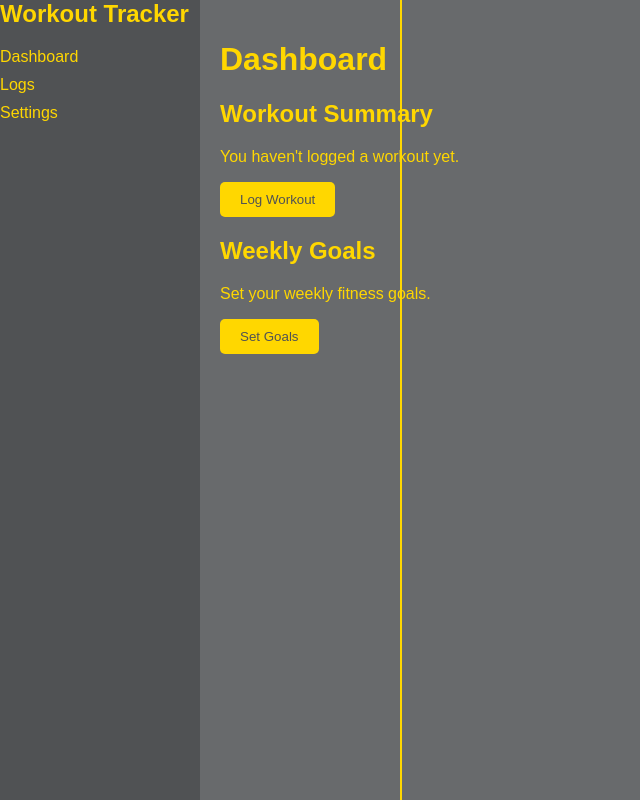
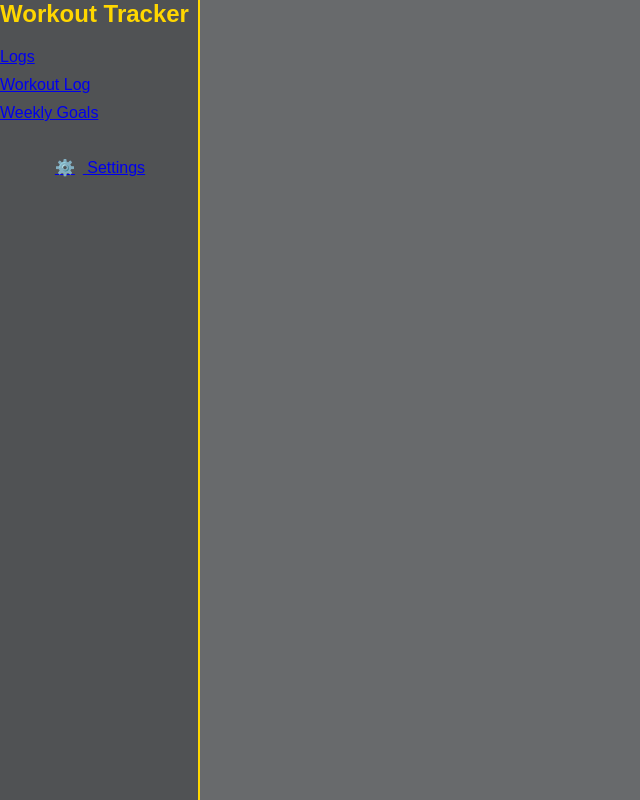
Before and after one commit to dkpunit/workout-tracker, a React (Create React App) app: page / in a window 1280 px wide. Shown: the whole page, without its empty margins (0-640 px from the left). Built offline with nearby package versions, Linux system fonts and the light colour scheme.

Commit message:
UPDATE FILES, ADDED FILES

```diff
--- a/src/App.css
+++ b/src/App.css
@@ -11,11 +11,32 @@ body {
   height: 100vh;
 }
 
+/* Sidebar */
 .sidebar {
   width: 200px; /* Sidebar width */
-  min-height: 100vh; /* Ensures the sidebar height aligns with the line */
+  min-height: 100vh; /* Ensures the sidebar height aligns with the viewport */
   background-color: #505254; /* Darker Nardo Grey */
-  position: relative; /* Allows proper alignment with the line */
+  position: relative; /* Reference point for the yellow line */
+}
+
+/* Yellow Line */
+.sidebar::after {
+  content: '';
+  width: 2px; /* Thickness of the yellow line */
+  height: 100%; /* Match the height of the sidebar */
+  background-color: #FFD700; /* Yellow line */
+  position: absolute; /* Attach to the sidebar */
+  top: 0; /* Start at the top of the sidebar */
+  right: 0; /* Align the line to the right edge of the sidebar */
+}
+
+/* Main Content */
+.main-content {
+  flex-grow: 1;
+  padding: 20px;
+  background-color: #686A6C; /* Nardo Grey for Main Content */
+  color: #FFD700; /* Yellow for Text */
+  position: relative; /* Avoid interference with the sidebar */
 }
 
 .sidebar h2 {
@@ -54,18 +75,6 @@ body {
   color: #FFD700; /* Yellow for Text */
 }
 
-/* Line Separator */
-.main-content::before {
-  content: '';
-  width: 2px; /* Thickness of the yellow line */
-  height: 100vh; /* Full height of the viewport */
-  background-color: #FFD700; /* Yellow line */
-  position: absolute; /* Ensure proper alignment */
-  top: 0; /* Anchor to the top */
-  left: 200px; /* Match sidebar width */
-  z-index: 0; /* Ensure it appears correctly behind text but visible */
-}
-
 /* Buttons */
 button {
   background-color: #FFD700; /* Yellow Button */
@@ -80,3 +89,14 @@ button:hover {
   background-color: #FFC300; /* Slightly darker Yellow on Hover */
   color: #FFF; /* White Text */
 }
+
+/* Sidebar Footer (Settings Link) */
+.sidebar-footer {
+  margin-top: auto; /* Push to the bottom of the sidebar */
+  padding: 20px 0;
+  text-align: center;
+}
+
+.settings-icon {
+  margin-right: 8px;
+}
--- a/src/App.js
+++ b/src/App.js
@@ -1,24 +1,41 @@
-import React from 'react';
-import './App.css';
-import Dashboard from './routes/Dashboard';
+import React from "react";
+import { BrowserRouter as Router, Routes, Route, Link } from "react-router-dom";
+import "./App.css";
+import LogsPage from "./pages/LogsPage";
+import GoalsPage from "./pages/GoalsPage";
 
 function App() {
   return (
-    <div className="app-container">
-      <div className="sidebar">
-        <h2>Workout Tracker</h2>
-        <ul>
-          <li>Dashboard</li>
-          <li>Logs</li>
-          <li>Settings</li>
-        </ul>
-      </div>
-      <div className="content-wrapper">
+    <Router>
+      <div className="app-container">
+        <div className="sidebar">
+          <h2>Workout Tracker</h2>
+          <ul>
+            <li>
+              <Link to="/logs">Logs</Link>
+            </li>
+            <li>
+              <Link to="/logs">Workout Log</Link>
+            </li>
+            <li className="settings-link">
+              <Link to="/goals">Weekly Goals</Link>
+            </li>
+          </ul>
+          <div className="sidebar-footer">
+            <Link to="/settings">
+              <span className="settings-icon">⚙️</span> Settings
+            </Link>
+          </div>
+        </div>
         <div className="main-content">
-          <Dashboard />
+          <Routes>
+            <Route path="/logs" element={<LogsPage />} />
+            <Route path="/goals" element={<GoalsPage />} />
+            <Route path="/settings" element={<div>Settings Page</div>} />
+          </Routes>
         </div>
       </div>
-    </div>
+    </Router>
   );
 }
 
```
Also changed, not shown: package.json (+5 -5 lines), src/pages/GoalPages.js (added, +37 -0 lines), src/pages/LogPages.js (added, +23 -0 lines), 1 other file (tests, documents, lock files or other folders).
